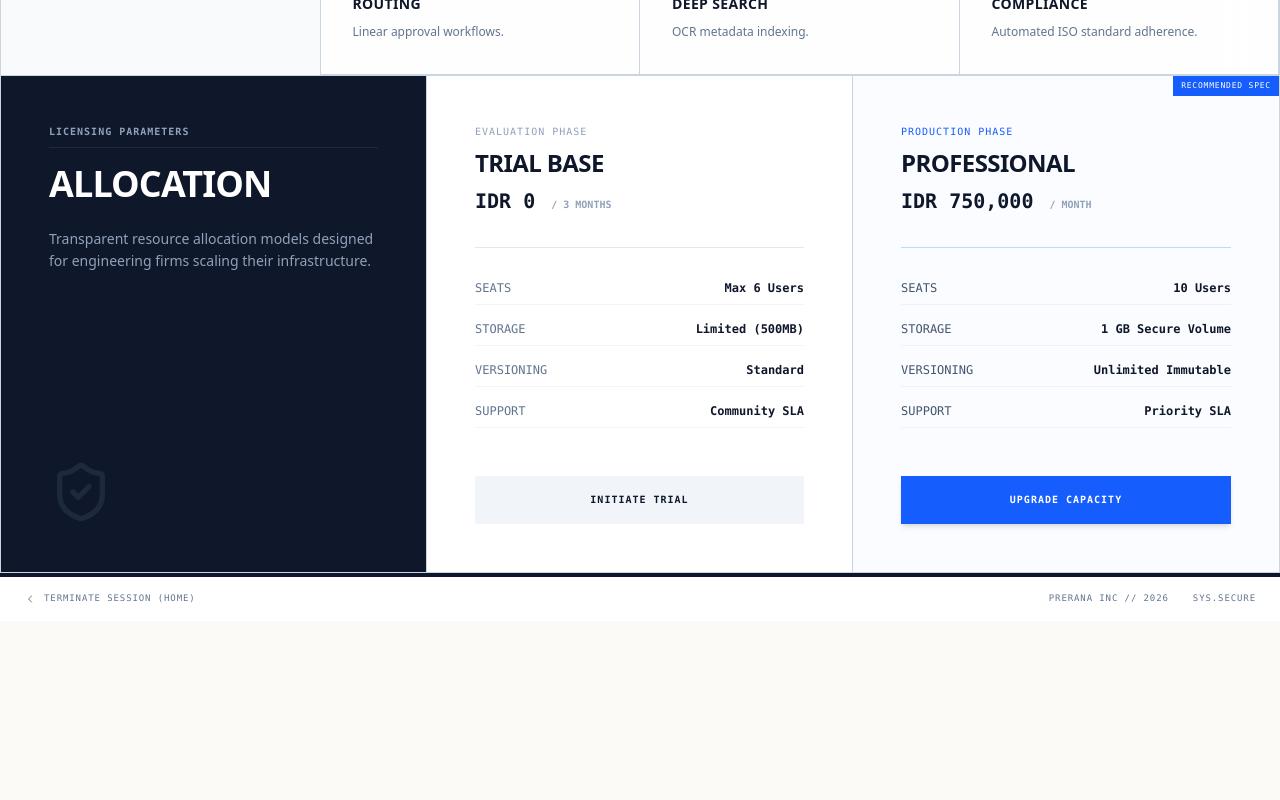
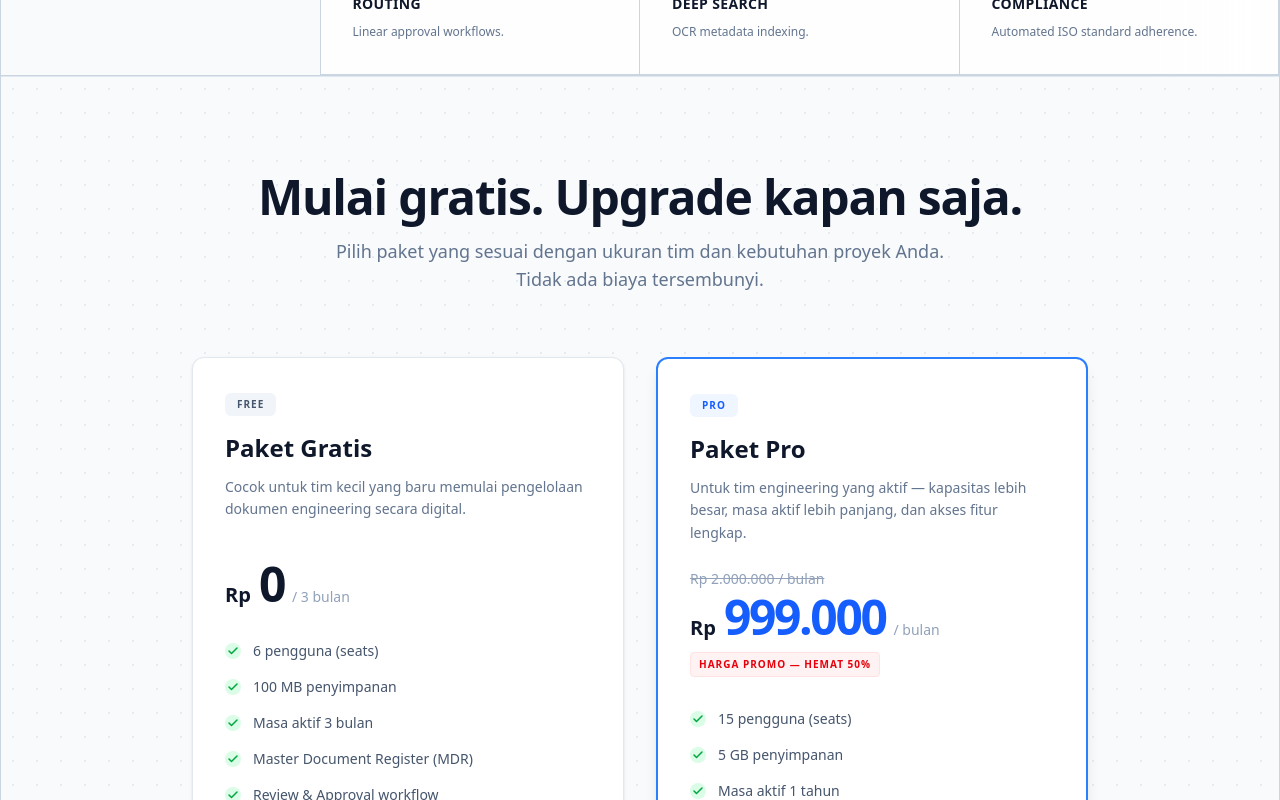
Before and after one commit to coachAKC/prerana, a Next.js app: page /products/selaras in a window 1280 px wide. Shown: the part 840-1640 px from the top of the page. Before the commit the page ends 1461 px from the top, so only its background shows below. Built offline with nearby package versions, Linux system fonts and the light colour scheme.

Commit message:
Update Selaras pricing section to match new design

```diff
--- a/src/app/products/selaras/selaras-content.tsx
+++ b/src/app/products/selaras/selaras-content.tsx
@@ -167,79 +167,108 @@ export function SelarasContent() {
           </div>
         </section>
 
-        {/* ── Pricing: Technical Specification Sheet ── */}
-        <section className="grid grid-cols-1 lg:grid-cols-12 border-b border-slate-300 bg-white">
-          <div className="lg:col-span-4 p-8 lg:p-12 border-b lg:border-b-0 lg:border-r border-slate-300 bg-slate-900 text-white flex flex-col justify-between">
-             <div>
-                <h2 className="font-mono text-[10px] font-bold uppercase tracking-widest text-slate-400 mb-4 border-b border-slate-800 pb-2">
-                  Licensing Parameters
-                </h2>
-                <h3 className="text-4xl font-bold tracking-tight uppercase mb-6">Allocation</h3>
-                <p className="text-sm text-slate-400 font-medium leading-relaxed">
-                  Transparent resource allocation models designed for engineering firms scaling their infrastructure.
+        {/* ── Pricing ── */}
+        <section className="bg-slate-50 py-24 px-6 border-t border-slate-200 relative">
+          <div className="absolute inset-0 opacity-[0.4]" style={{ backgroundImage: 'radial-gradient(#cbd5e1 1px, transparent 1px)', backgroundSize: '24px 24px' }} />
+          <div className="max-w-4xl mx-auto relative z-10">
+            <div className="text-center mb-16">
+              <h2 className="text-4xl md:text-5xl font-bold text-slate-900 mb-4 tracking-tight">Mulai gratis. Upgrade kapan saja.</h2>
+              <p className="text-lg text-slate-500">Pilih paket yang sesuai dengan ukuran tim dan kebutuhan proyek Anda.<br/>Tidak ada biaya tersembunyi.</p>
+            </div>
+
+            <div className="grid grid-cols-1 md:grid-cols-2 gap-8 mb-12">
+              {/* Paket Gratis */}
+              <div className="bg-white rounded-xl p-8 border border-slate-200 shadow-sm flex flex-col">
+                <div className="mb-6">
+                  <span className="inline-block px-3 py-1 bg-slate-100 text-slate-600 text-[10px] font-bold uppercase tracking-widest rounded-md mb-4">Free</span>
+                  <h3 className="text-2xl font-bold text-slate-900 mb-3">Paket Gratis</h3>
+                  <p className="text-sm text-slate-500 leading-relaxed min-h-[60px]">
+                    Cocok untuk tim kecil yang baru memulai pengelolaan dokumen engineering secara digital.
                   </p>
                 </div>
-             <ShieldCheck className="w-16 h-16 text-slate-800 mt-12" />
+
+                <div className="mb-8">
+                  <div className="flex items-baseline gap-2">
+                    <span className="text-xl font-bold text-slate-900">Rp</span>
+                    <span className="text-5xl font-bold text-slate-900 tracking-tighter">0</span>
+                    <span className="text-sm text-slate-400">/ 3 bulan</span>
+                  </div>
                 </div>
 
-          <div className="lg:col-span-8 grid grid-cols-1 md:grid-cols-2">
-            {/* Free Trial Spec */}
-            <div className="p-8 lg:p-12 border-b md:border-b-0 md:border-r border-slate-300 flex flex-col">
-               <div className="font-mono text-[10px] uppercase tracking-widest text-slate-400 mb-2">Evaluation Phase</div>
-               <h4 className="text-2xl font-bold text-slate-900 uppercase tracking-tight mb-2">Trial Base</h4>
-               <div className="font-mono text-xl font-bold text-slate-900 mb-8 border-b border-slate-200 pb-8">
-                 IDR 0 <span className="text-[10px] text-slate-400 tracking-normal uppercase ml-1">/ 3 Months</span>
+                <div className="space-y-4 mb-8 flex-grow">
+                  {[
+                    '6 pengguna (seats)',
+                    '100 MB penyimpanan',
+                    'Masa aktif 3 bulan',
+                    'Master Document Register (MDR)',
+                    'Review & Approval workflow',
+                    'Transmittal management',
+                    'Audit log lengkap'
+                  ].map((feature) => (
+                    <div key={feature} className="flex items-start gap-3">
+                      <div className="mt-0.5 rounded-full bg-green-100 p-0.5 flex-shrink-0">
+                        <Check className="w-3 h-3 text-green-600" strokeWidth={3} />
                       </div>
-
-               <div className="space-y-4 mb-12 flex-grow">
-                  {[
-                    ['Seats', 'Max 6 Users'],
-                    ['Storage', 'Limited (500MB)'],
-                    ['Versioning', 'Standard'],
-                    ['Support', 'Community SLA']
-                  ].map(([label, val]) => (
-                    <div key={label} className="flex justify-between text-xs font-mono border-b border-slate-100 pb-2">
-                      <span className="text-slate-500 uppercase">{label}</span>
-                      <span className="text-slate-900 font-bold text-right">{val}</span>
+                      <span className="text-sm text-slate-600">{feature}</span>
                     </div>
                   ))}
                 </div>
 
-               <Button asChild className="w-full bg-slate-100 text-slate-900 hover:bg-slate-200 rounded-none h-12 font-mono text-[10px] uppercase tracking-widest">
-                  <Link href="https://selaras.prerana.id">Initiate Trial</Link>
+                <Button asChild variant="outline" className="w-full h-12 rounded-md font-bold border-slate-300 text-slate-900 hover:bg-slate-50">
+                  <Link href="https://selaras.prerana.id">Mulai Gratis</Link>
                 </Button>
               </div>
 
-            {/* Pro Spec */}
-            <div className="p-8 lg:p-12 bg-blue-50/30 flex flex-col relative overflow-hidden">
-               <div className="absolute top-0 right-0 bg-blue-600 text-white font-mono text-[8px] uppercase tracking-widest px-2 py-1">
-                 Recommended Spec
+              {/* Paket Pro */}
+              <div className="bg-white rounded-xl p-8 border-2 border-blue-500 shadow-lg flex flex-col relative">
+                <div className="mb-6">
+                  <span className="inline-block px-3 py-1 bg-blue-50 text-blue-600 text-[10px] font-bold uppercase tracking-widest rounded-md mb-4">Pro</span>
+                  <h3 className="text-2xl font-bold text-slate-900 mb-3">Paket Pro</h3>
+                  <p className="text-sm text-slate-500 leading-relaxed min-h-[60px]">
+                    Untuk tim engineering yang aktif — kapasitas lebih besar, masa aktif lebih panjang, dan akses fitur lengkap.
+                  </p>
                 </div>
 
-               <div className="font-mono text-[10px] uppercase tracking-widest text-blue-600 mb-2">Production Phase</div>
-               <h4 className="text-2xl font-bold text-slate-900 uppercase tracking-tight mb-2">Professional</h4>
-               <div className="font-mono text-xl font-bold text-slate-900 mb-8 border-b border-blue-200 pb-8">
-                 IDR 750,000 <span className="text-[10px] text-slate-400 tracking-normal uppercase ml-1">/ Month</span>
+                <div className="mb-8">
+                  <div className="text-sm text-slate-400 line-through mb-1">Rp 2.000.000 / bulan</div>
+                  <div className="flex items-baseline gap-2 mb-2">
+                    <span className="text-xl font-bold text-slate-900">Rp</span>
+                    <span className="text-5xl font-bold text-blue-600 tracking-tighter">999.000</span>
+                    <span className="text-sm text-slate-400">/ bulan</span>
+                  </div>
+                  <span className="inline-block px-2 py-1 bg-red-50 text-red-600 text-[10px] font-bold uppercase tracking-widest rounded border border-red-100">
+                    Harga Promo — Hemat 50%
+                  </span>
                 </div>
 
-               <div className="space-y-4 mb-12 flex-grow">
+                <div className="space-y-4 mb-8 flex-grow">
                   {[
-                    ['Seats', '10 Users'],
-                    ['Storage', '1 GB Secure Volume'],
-                    ['Versioning', 'Unlimited Immutable'],
-                    ['Support', 'Priority SLA']
-                  ].map(([label, val]) => (
-                    <div key={label} className="flex justify-between text-xs font-mono border-b border-blue-100/50 pb-2">
-                      <span className="text-slate-600 uppercase">{label}</span>
-                      <span className="text-slate-900 font-bold text-right">{val}</span>
+                    '15 pengguna (seats)',
+                    '5 GB penyimpanan',
+                    'Masa aktif 1 tahun',
+                    'Semua fitur Free',
+                    'Multi-project support',
+                    'Client portal access',
+                    'Priority support via email'
+                  ].map((feature) => (
+                    <div key={feature} className="flex items-start gap-3">
+                      <div className="mt-0.5 rounded-full bg-green-100 p-0.5 flex-shrink-0">
+                        <Check className="w-3 h-3 text-green-600" strokeWidth={3} />
+                      </div>
+                      <span className="text-sm text-slate-600">{feature}</span>
                     </div>
                   ))}
                 </div>
 
-               <Button asChild className="w-full bg-blue-600 text-white hover:bg-blue-700 rounded-none h-12 font-mono text-[10px] uppercase tracking-widest shadow-md">
-                  <Link href="https://selaras.prerana.id">Upgrade Capacity</Link>
+                <Button asChild className="w-full h-12 rounded-md font-bold bg-blue-600 text-white hover:bg-blue-700">
+                  <Link href="https://selaras.prerana.id">Mulai Paket Pro</Link>
                 </Button>
               </div>
+            </div>
+
+            <p className="text-center text-xs text-slate-400 max-w-2xl mx-auto leading-relaxed font-mono">
+              Harga belum termasuk PPN 11%. Pembayaran melalui Virtual Account, QRIS, atau e-wallet. Butuh lebih banyak seats atau storage? <a href="#" className="text-blue-600 hover:underline">Hubungi kami</a>.
+            </p>
           </div>
         </section>
 
```
Lines whose indentation alone changed are shown as unchanged.
